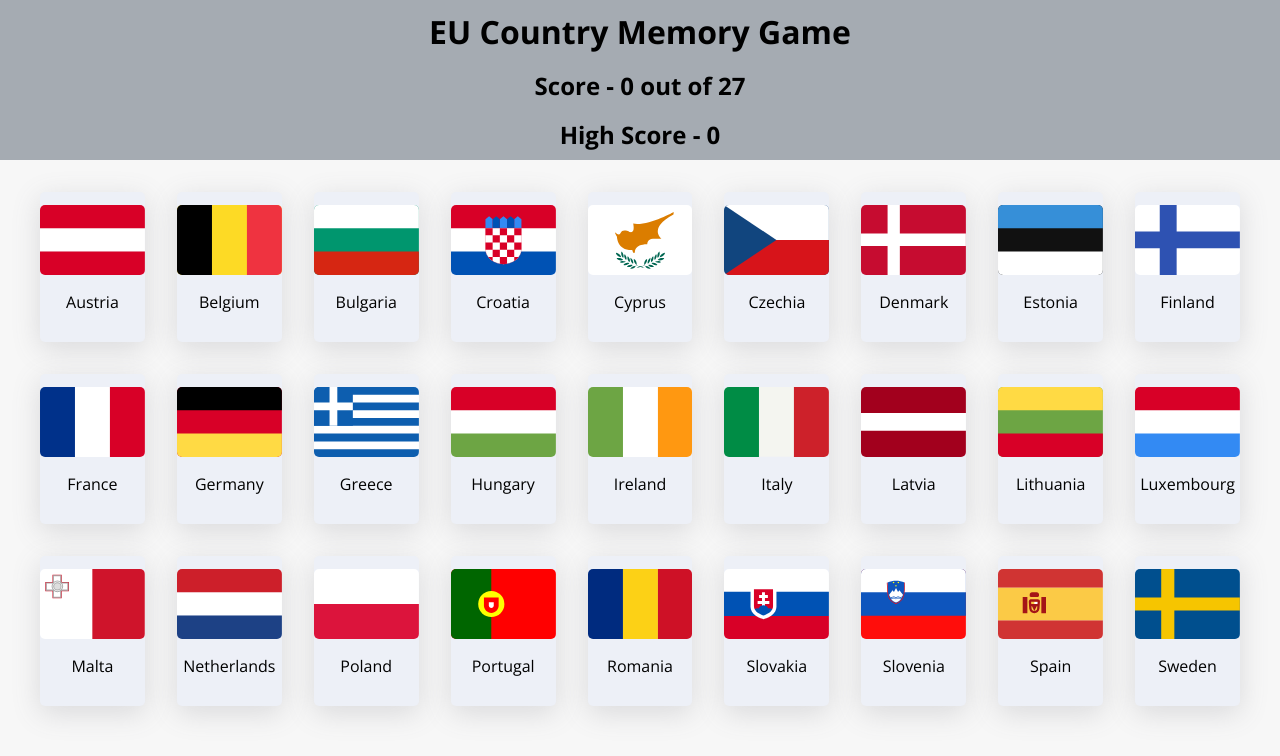
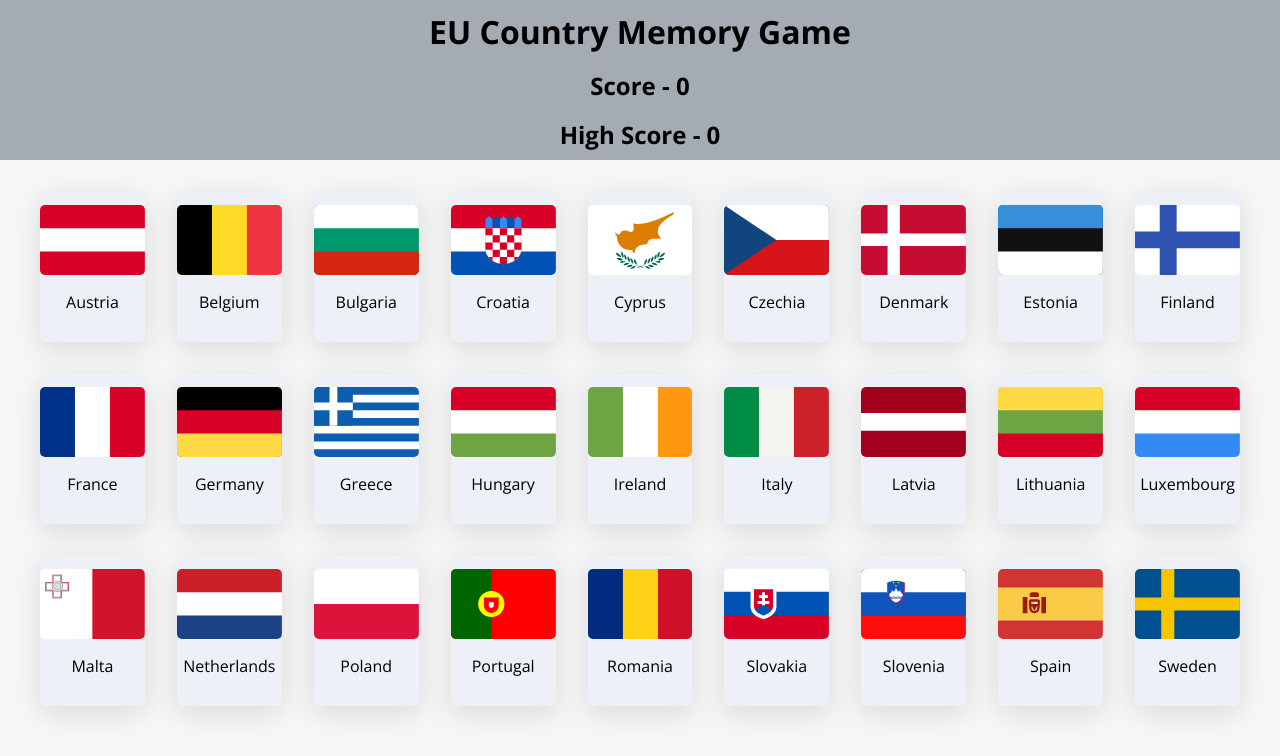
Before and after one commit to dave-forbes/memory-game, a React (Vite) app: page / in a window 1280 px wide. Shown: the top 756 px of the page. Built offline with nearby package versions, Linux system fonts and the light colour scheme.

Commit message:
removed unnessesary text in score h2

```diff
--- a/src/header.jsx
+++ b/src/header.jsx
@@ -10,7 +10,7 @@ export default function Header({ score = 0 }) {
   return (
     <header>
       <h1>EU Country Memory Game</h1>
-      <h2>Score - {score} out of 27 </h2>
+      <h2>Score - {score}</h2>
       <h2>High Score - {hiScore} </h2>
     </header>
   );
```
